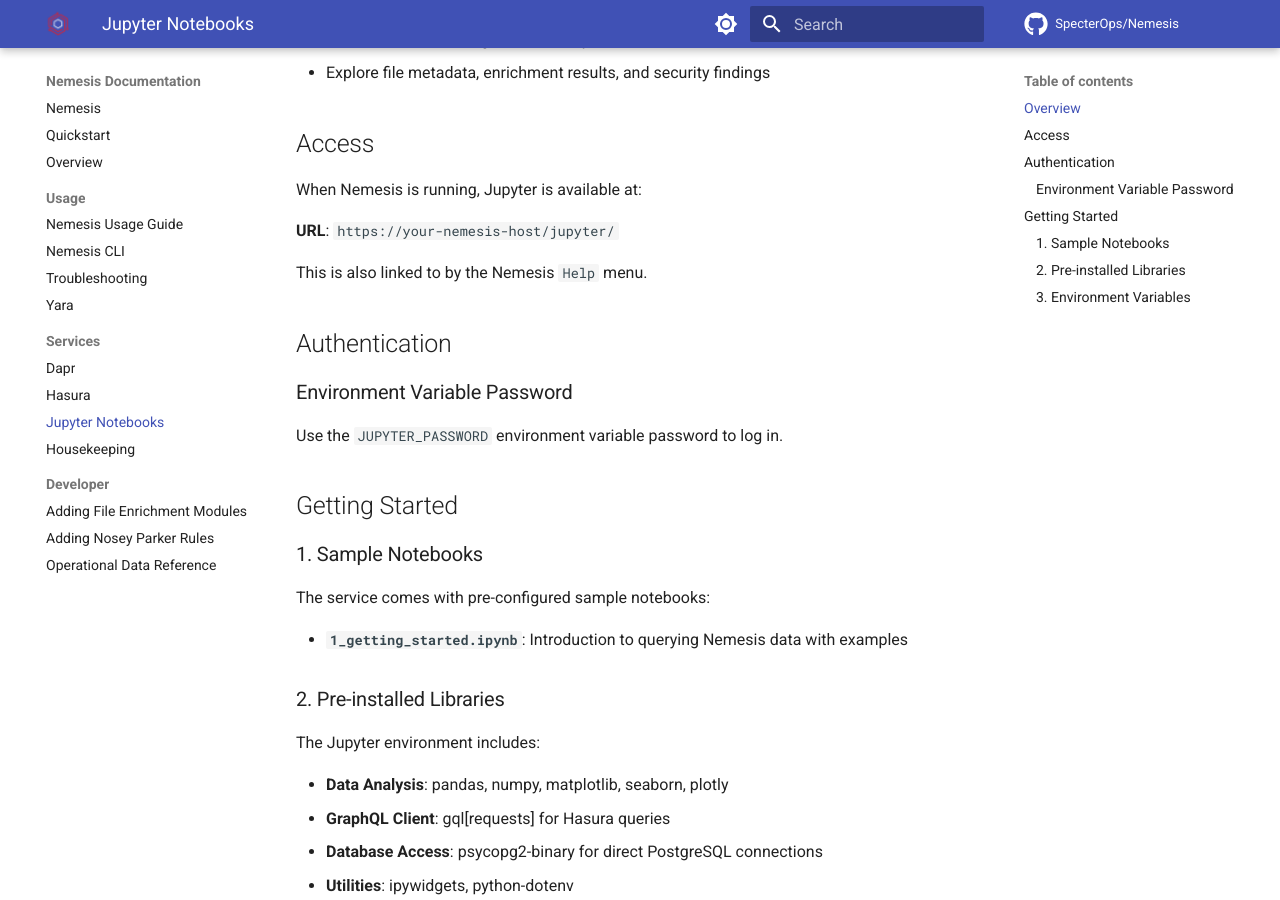
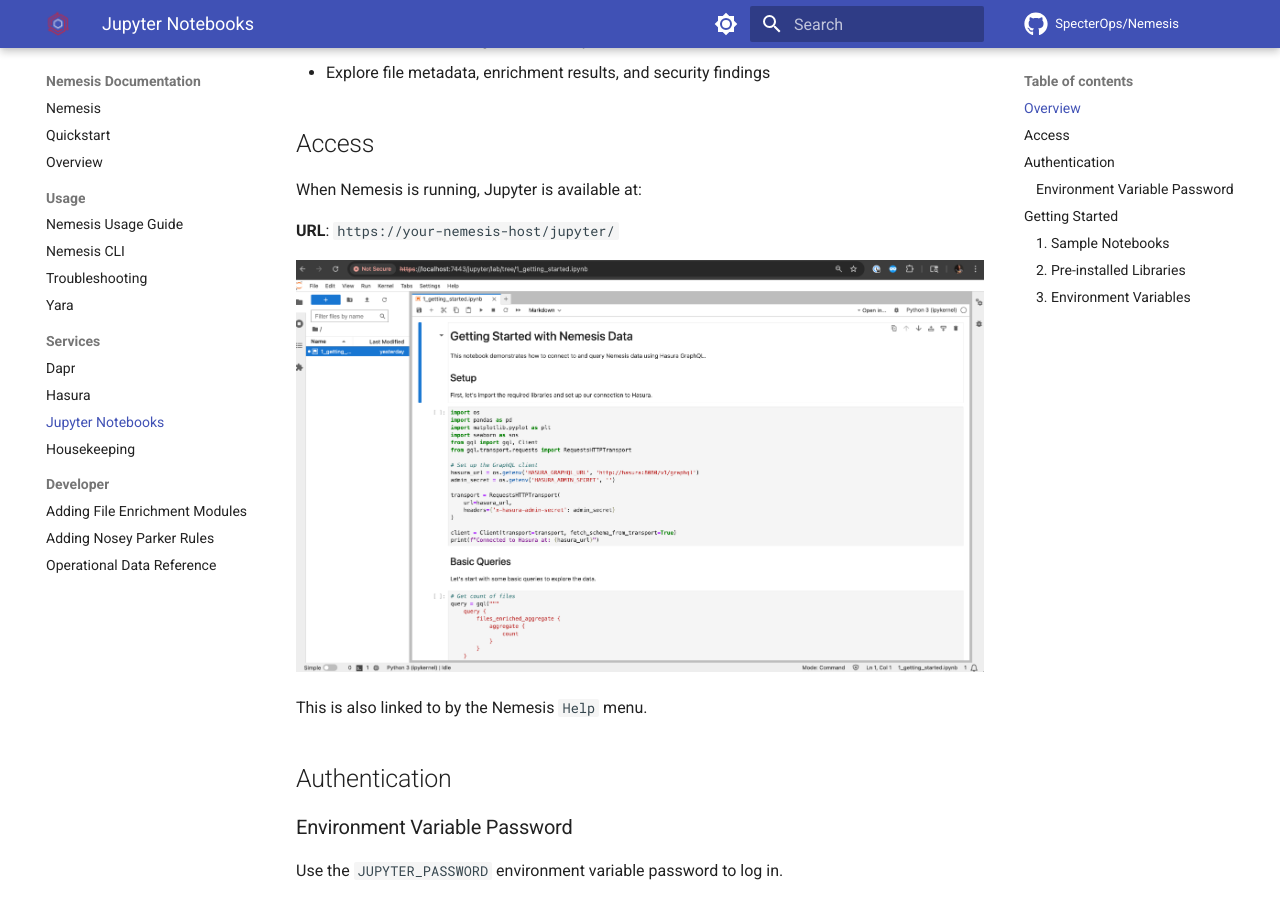
Before and after one commit to SpecterOps/Nemesis, an MkDocs documentation site: the page built from docs/jupyter.md, in a window 1280 px wide and 900 px high, scrolled down 404 px. Built offline with MkDocs 1.6.1 and Material for MkDocs 9.7.7, drawn with Linux system fonts in a browser that asks for light colours; comment, search, counter and statistics services are not loaded.

Commit message:
Docker image build mods
-Docker image build mods
-Added screenshot for Jupyter

```diff
--- a/docs/jupyter.md
+++ b/docs/jupyter.md
@@ -16,6 +16,8 @@
 When Nemesis is running, Jupyter is available at:
 
 **URL**: `https://your-nemesis-host/jupyter/`
+
+![Jupyter](images/nemesis-jupyter-notebook1.png)
 
 This is also linked to by the Nemesis `Help` menu.
 
```
Also changed, not shown: docs/images/nemesis-jupyter-notebook1.png (added), 1 other file.
